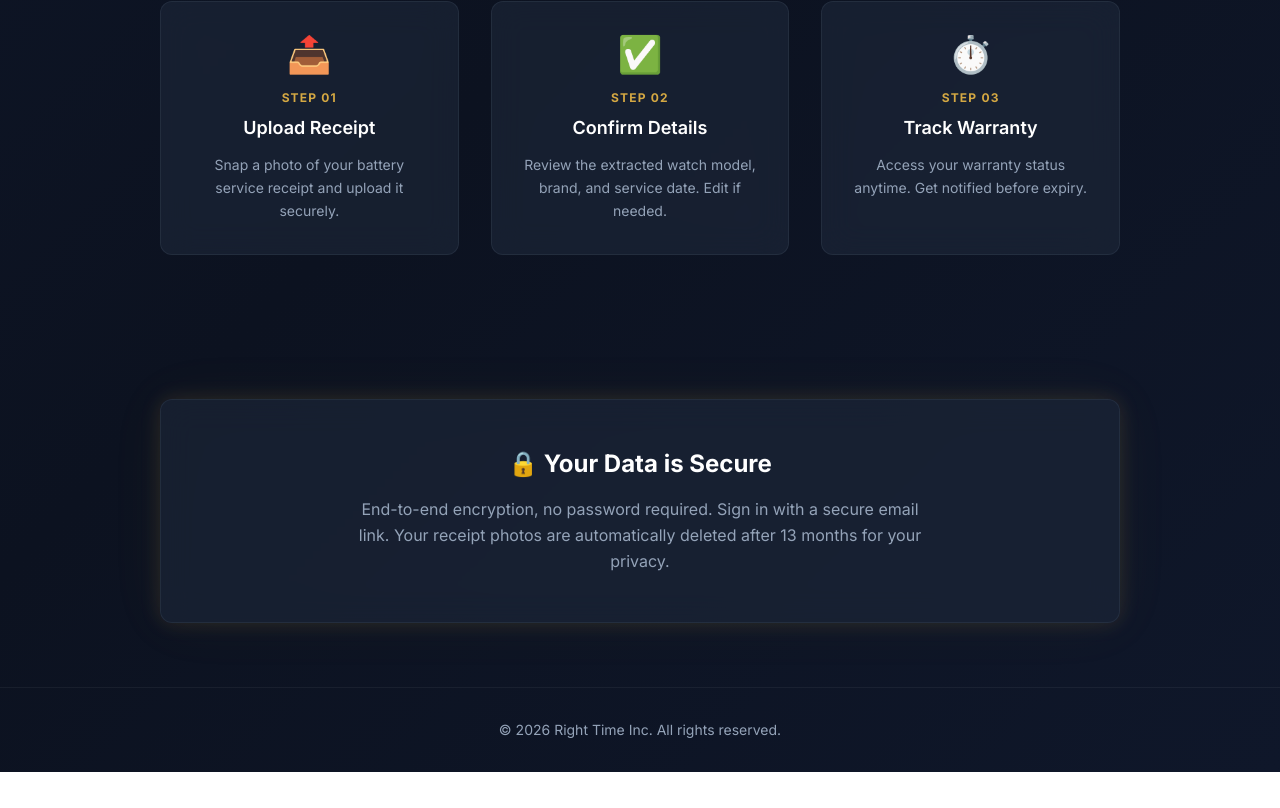
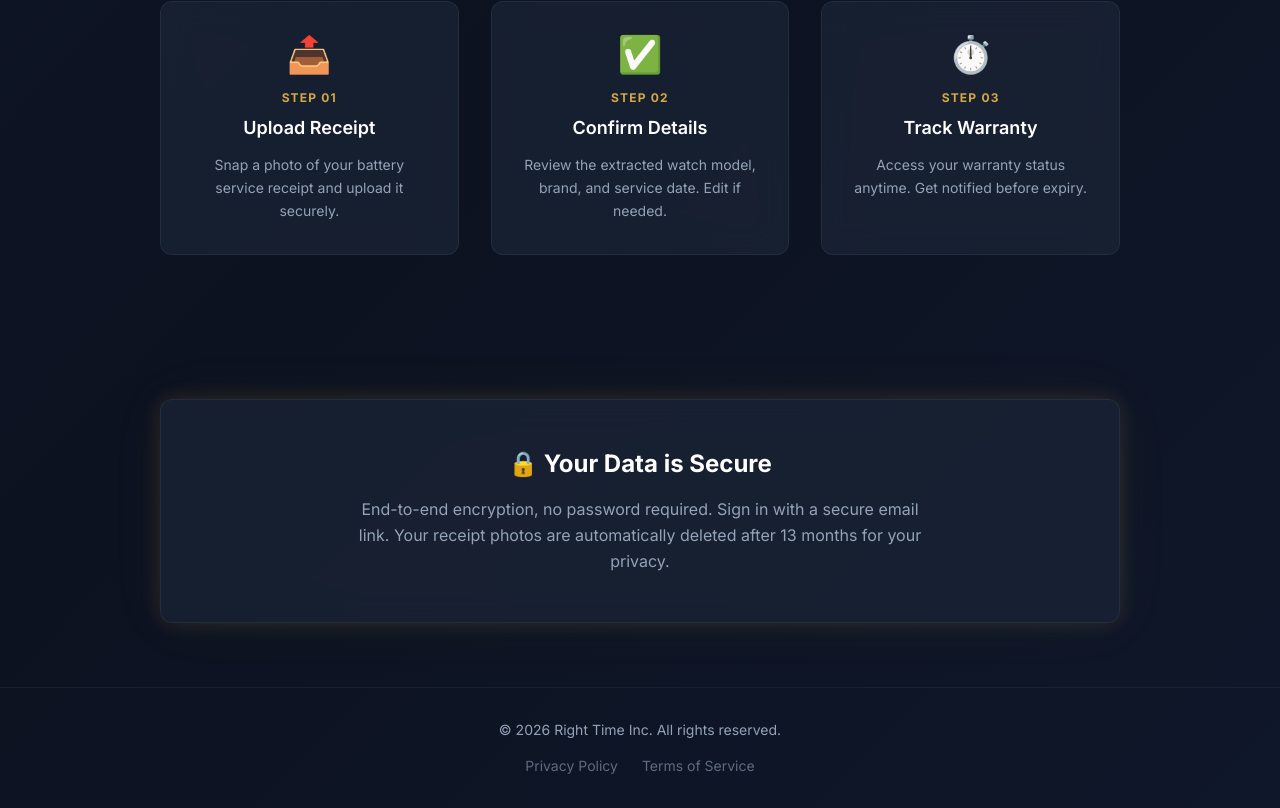
Before and after one commit to WestsideUnion/Right-Time-Battery-Club, a Next.js app: page / in a window 1280 px wide. Shown: the part 900-1708 px from the top of the page. Before the commit the page ends 1672 px from the top, so only its background shows below. Built offline with nearby package versions, Linux system fonts and the light colour scheme; no server answers.

Commit message:
feat: add privacy policy and terms of service links to the footer.

```diff
--- a/src/app/page.tsx
+++ b/src/app/page.tsx
@@ -104,8 +104,16 @@ export default function Home() {
 
         {/* Footer */}
         <footer className="border-t border-white/5 py-8">
-          <div className="max-w-5xl mx-auto px-4 text-center text-sm text-[var(--brand-slate)]">
-            © {new Date().getFullYear()} Right Time Inc. All rights reserved.
+          <div className="max-w-5xl mx-auto px-4 text-center text-sm text-[var(--brand-slate)] space-y-4">
+            <p>© {new Date().getFullYear()} Right Time Inc. All rights reserved.</p>
+            <div className="flex justify-center gap-6 opacity-60 hover:opacity-100 transition-opacity">
+              <Link href="/privacy" className="hover:text-[var(--brand-gold)] transition-colors">
+                Privacy Policy
+              </Link>
+              <Link href="/terms" className="hover:text-[var(--brand-gold)] transition-colors">
+                Terms of Service
+              </Link>
+            </div>
           </div>
         </footer>
       </main>
```
